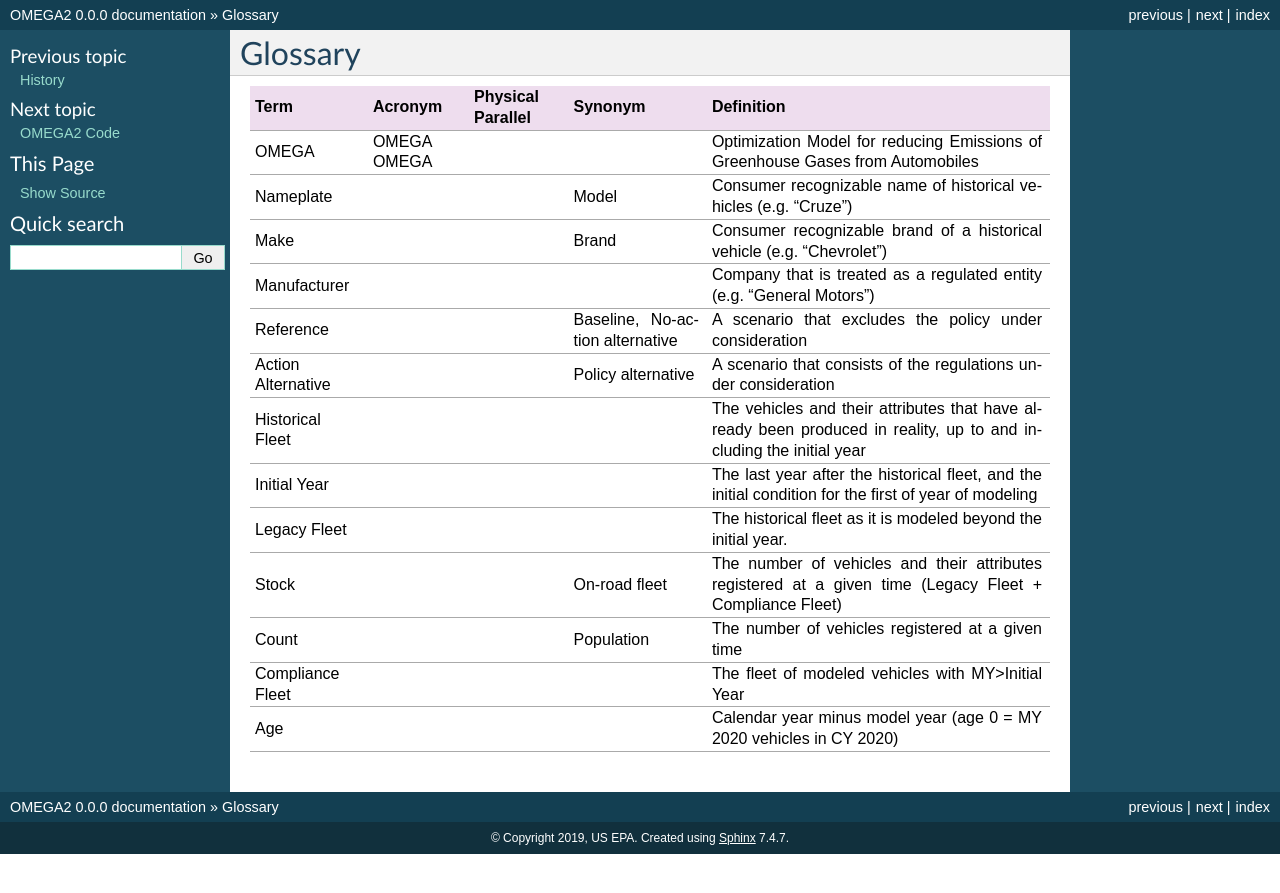
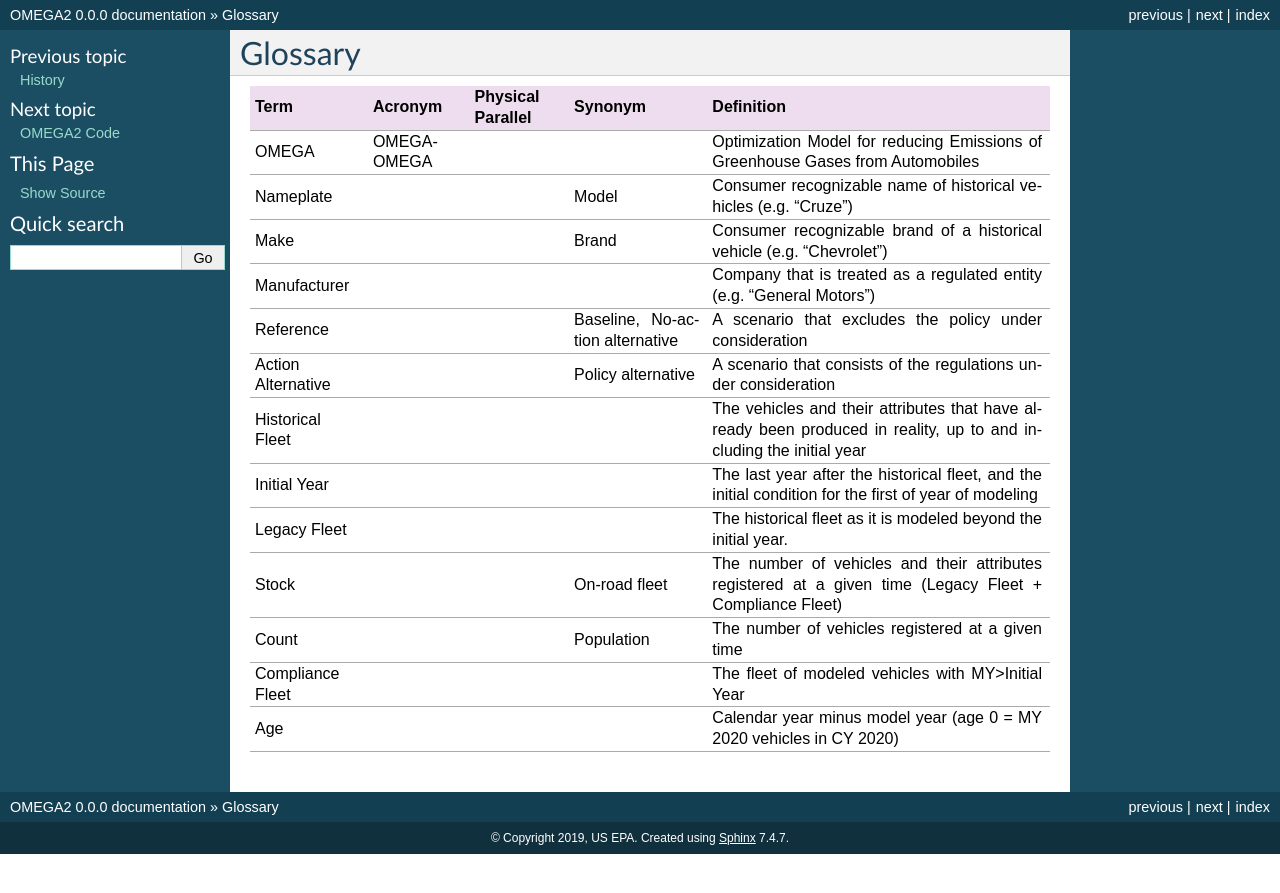
Before and after one commit to USEPA/EPA_OMEGA_Model, a Sphinx documentation site: the page built from doc/source/glossary.rst, in a window 1280 px wide. Shown: the top 893 px of the page. Built offline with Sphinx 7.4.7, drawn with Linux system fonts in a browser that asks for light colours; pages that are not in the unit, such as notebooks, are missing from menus.

```diff
--- a/doc/source/glossary.rst
+++ b/doc/source/glossary.rst
@@ -4,7 +4,7 @@ Glossary
 ===================== ===================== ===================== ==================================== ==================================================================================================================
 Term                  Acronym               Physical Parallel     Synonym                              Definition
 ===================== ===================== ===================== ==================================== ==================================================================================================================
-OMEGA                 OMEGA  OMEGA                                                                     Optimization Model for reducing Emissions of Greenhouse Gases from Automobiles
+OMEGA                 OMEGA-OMEGA                                                                      Optimization Model for reducing Emissions of Greenhouse Gases from Automobiles
 Nameplate                                                         Model                                Consumer recognizable name of historical vehicles (e.g. "Cruze")
 Make                                                              Brand                                Consumer recognizable brand of a historical vehicle (e.g. "Chevrolet")
 Manufacturer                                                                                           Company that is treated as a regulated entity (e.g. "General Motors")
```
